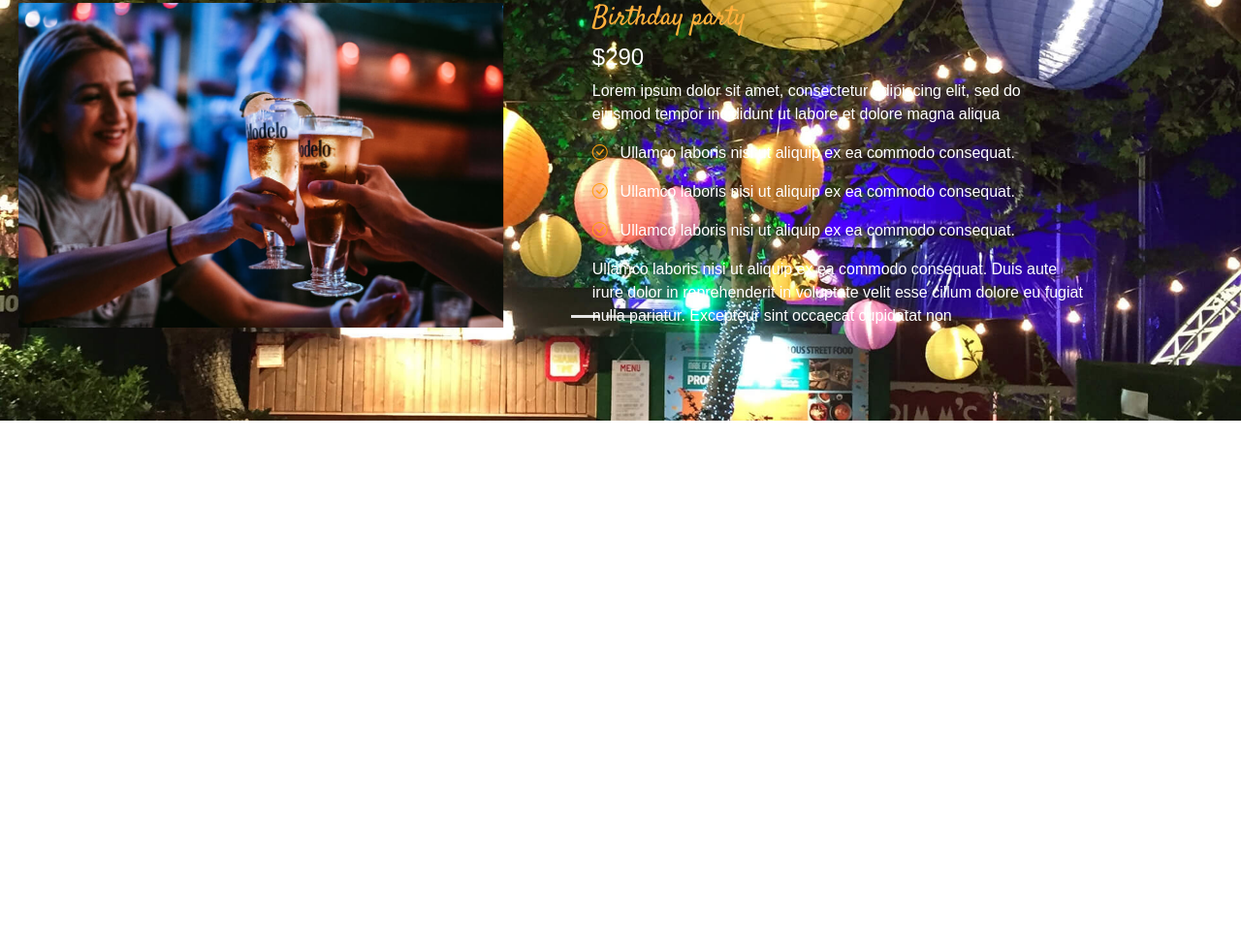
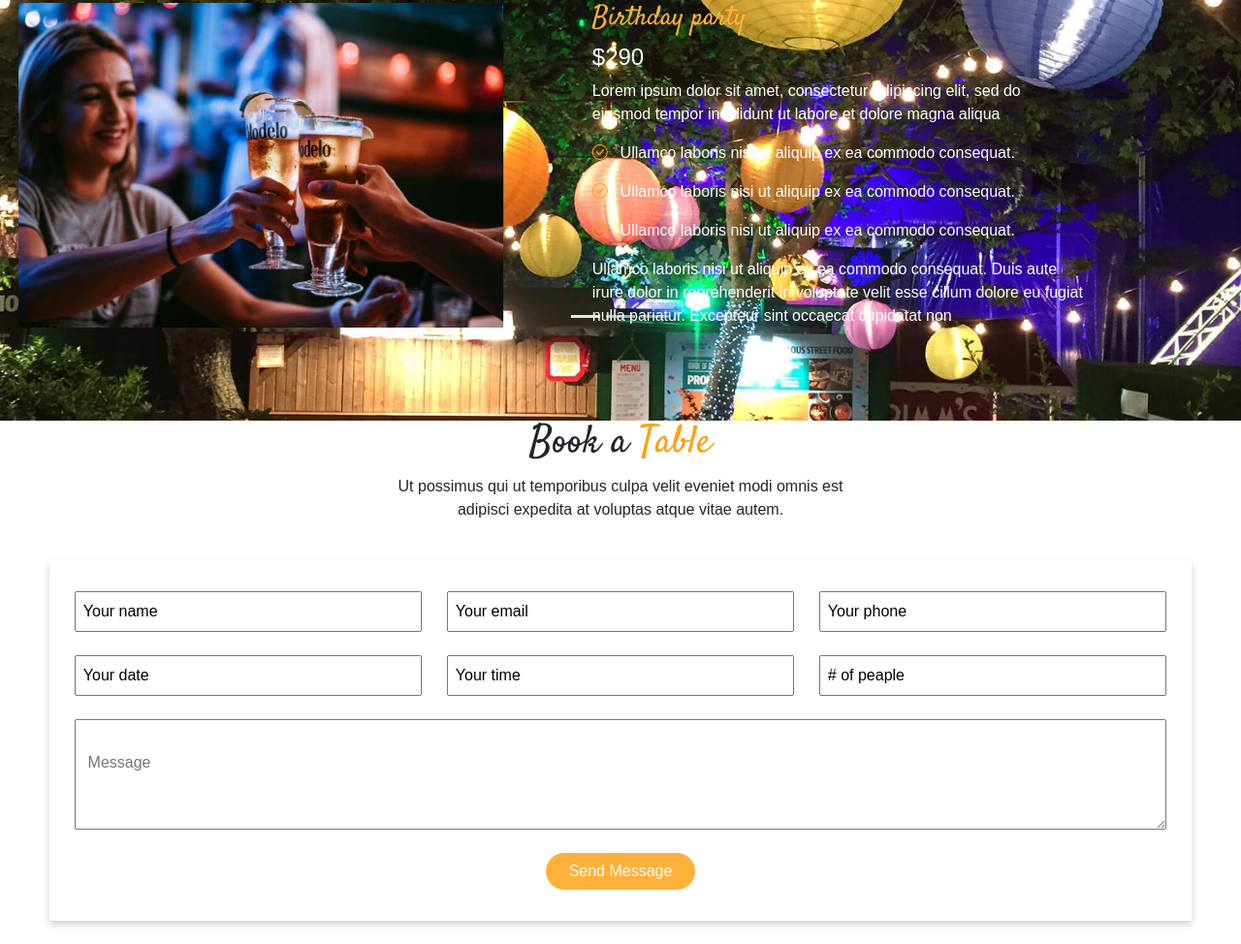
Before and after one commit to hmzaMandour/hamza_mandour_final_project, a website: page index.html in a window 1280 px wide. Shown: the part 1955-2929 px from the top of the page at 97% size. Before the commit the page ends 2389 px from the top, so only its background shows below. Drawn offline with nearby package versions, Linux system fonts and the light colour scheme.

Commit message:
form section

```diff
--- a/index.html
+++ b/index.html
@@ -236,7 +236,7 @@
     </div>
 
     <div id="events">
-      <div class="event-section">
+      <div class="event-section-top">
         <h2 >Organize Your <span>Events</span> in our Restaurant</h2>
         <div>
           <div id="carouselExampleAutoplaying" class="carousel slide" data-bs-ride="carousel">
@@ -394,6 +394,34 @@
       </div>
     </div>
 
+    <div class="form-section">
+      <h1> Book a <span> Table</span></h1>
+      <p>Ut possimus qui ut temporibus culpa velit eveniet modi omnis est <br> adipisci expedita at voluptas atque vitae autem.</p>
+
+      <div class="form">
+          <form action="">
+              <div class="first-inputs">
+                <input type="text" placeholder="Your name">
+                <input type="email" placeholder="Your email">
+                <input type="text" placeholder="Your phone">
+              </div>
+              <div class="first-inputs">
+                <input type="datetime" placeholder="Your date">
+                <input type="datetime" placeholder="Your time">
+                <input type="number" placeholder="# of peaple">
+              </div>
+              <textarea name="" id="" placeholder="Message"></textarea>
+              <button class="btn4">Send Message</button>
+          </form>
+      </div>
+    </div>
+
+
+
+
+
+
+
 
 
 
--- a/src/sass/_allModules.sass
+++ b/src/sass/_allModules.sass
@@ -1,3 +1,4 @@
 @import ./modules/home/_nav
 @import ./modules/home/_about-section
 @import ./modules/home/_event-section
+@import ./modules/home/_form-section
--- a/src/sass/modules/home/_event-section.sass
+++ b/src/sass/modules/home/_event-section.sass
@@ -1,4 +1,4 @@
-.event-section
+.event-section-top
      background-image: url(../img/events-bg.jpg)
      background-position: center
      background-size: cover
--- /dev/null
+++ b/src/sass/modules/home/_form-section.sass
@@ -0,0 +1,45 @@
+.form-section
+    h1
+        text-align: center
+        font-family: satisfy
+        span
+            font-family: satisfy
+            color: rgb(255, 160, 18)
+    p
+        text-align: center
+.form
+
+    padding: 3vh 4vw
+
+    form
+        box-shadow: 0 4px 8px 0 rgb( 0 , 0 , 0 , 0.19 )
+        padding: 4vh 2vw
+        display: flex
+        flex-direction: column
+        gap: 3vh
+
+    .first-inputs
+        display: flex
+        gap: 2vw
+        input
+            width: 30vw
+            padding: 7px 7px
+            &:focus
+
+                border: 1px solid blue
+            &::placeholder
+                color: black
+    textarea
+        padding: 4vh 1vw
+        width: 100%
+    .btn4
+        width: 12vw
+        text-align: center
+        margin: auto
+        background-color: rgb(255, 176, 59)
+        color: white
+        border: none
+        border-radius: 20px
+        padding: 7px 0
+        &:hover
+            background-color: rgb(255, 160, 18)
```
Also changed, not shown: public/css/app.css, 1 other file.
